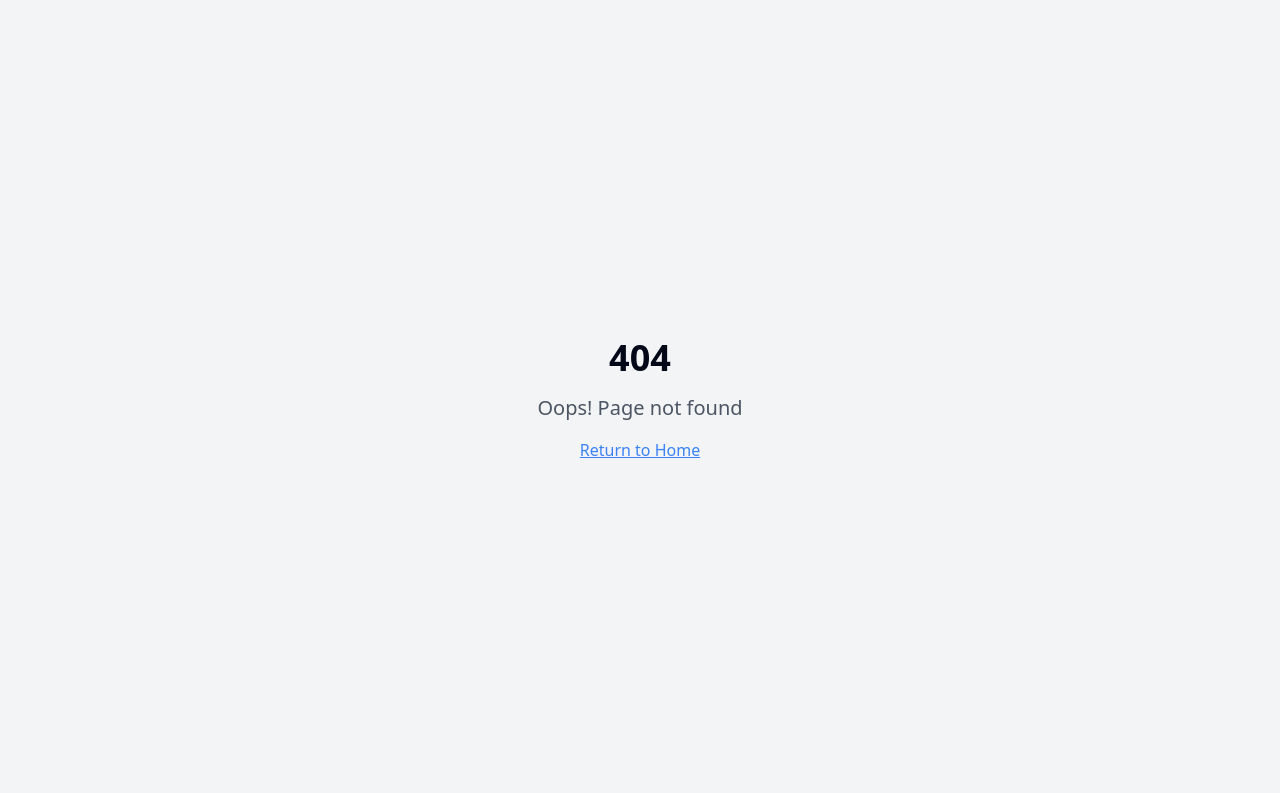
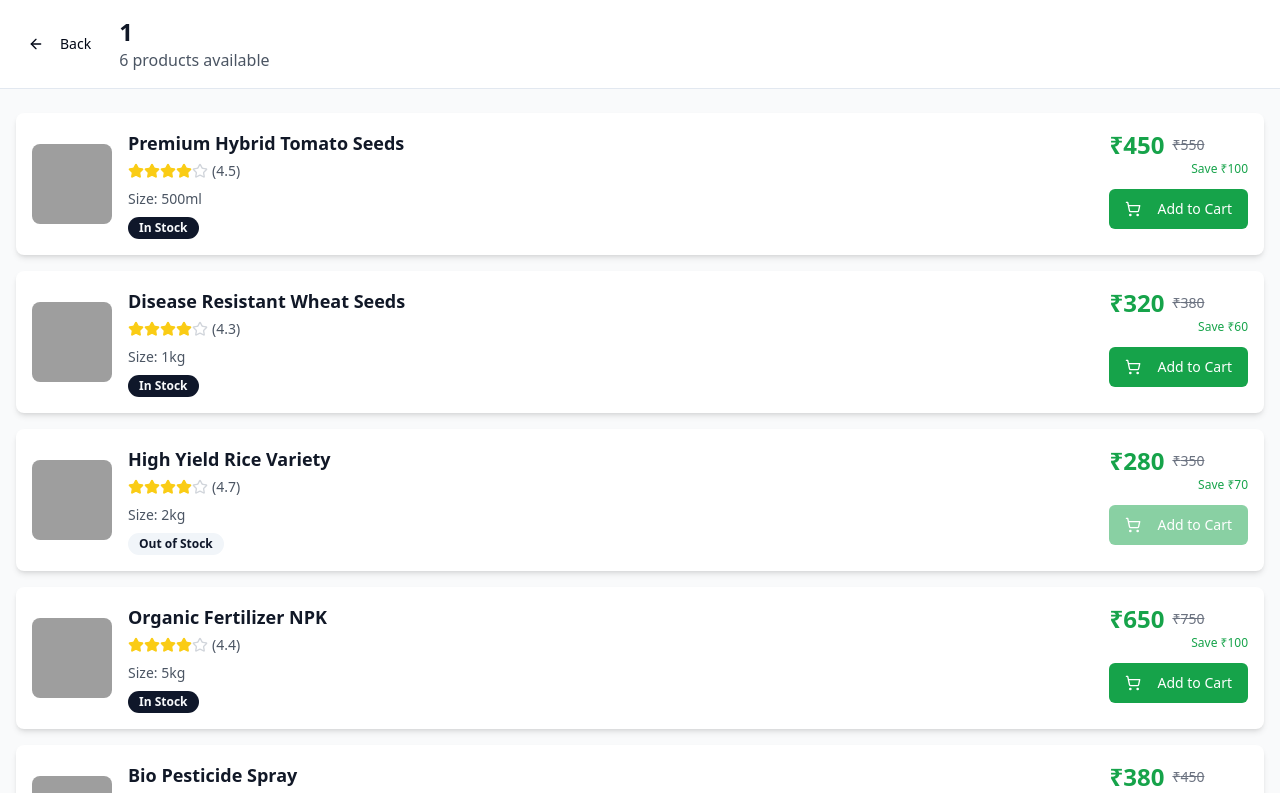
Before and after one commit to Vishal0325/agri-dost-store, a React (Vite) app: page /brand/1 in a window 1280 px wide. Before the commit this address had no page. Shown: the top 793 px of the page. Built offline with nearby package versions, Linux system fonts and the light colour scheme; grey boxes are pictures that could not be loaded.

Commit message:
feat: Create brand product listing page
Implement a new page to display products of a selected brand, listed line by line with product details.

```diff
--- a/src/App.tsx
+++ b/src/App.tsx
@@ -9,6 +9,7 @@ import Blog from './pages/Blog';
 import Cart from './pages/Cart';
 import NotFound from './pages/NotFound';
 import Login from './pages/Login';
+import BrandDetail from './pages/BrandDetail';
 import { WalletProvider } from './contexts/WalletContext';
 import { LanguageProvider } from './contexts/LanguageContext';
 import { Toaster } from '@/components/ui/toaster';
@@ -29,6 +30,7 @@ function App() {
               <Route path="/" element={<Index />} />
               <Route path="/products" element={<Products />} />
               <Route path="/product/:id" element={<ProductDetail />} />
+              <Route path="/brand/:brandName" element={<BrandDetail />} />
               <Route path="/upload" element={<ProductUpload />} />
               <Route path="/blog" element={<Blog />} />
               <Route path="/cart" element={<Cart />} />
--- a/src/components/BrandsSection.tsx
+++ b/src/components/BrandsSection.tsx
@@ -1,12 +1,18 @@
-
 import React, { useState } from 'react';
 import { Button } from '@/components/ui/button';
 import { Card, CardContent } from '@/components/ui/card';
 import { ArrowRight, X } from 'lucide-react';
 import { Dialog, DialogContent, DialogHeader, DialogTitle, DialogTrigger } from '@/components/ui/dialog';
+import { useNavigate } from 'react-router-dom';
 
 const BrandsSection = () => {
   const [isModalOpen, setIsModalOpen] = useState(false);
+  const navigate = useNavigate();
+
+  const handleBrandClick = (brandName: string) => {
+    console.log('Navigating to brand:', brandName);
+    navigate(`/brand/${encodeURIComponent(brandName)}`);
+  };
 
   // Featured brands for homepage display
   const featuredBrands = [
@@ -132,6 +138,7 @@ const BrandsSection = () => {
             <Card
               key={brand.id}
               className="group cursor-pointer transform hover:scale-105 transition-all duration-300 shadow-lg hover:shadow-2xl border-0 bg-white overflow-hidden"
+              onClick={() => handleBrandClick(brand.name)}
             >
               <CardContent className="p-6 text-center">
                 <div className="mb-4">
@@ -175,6 +182,10 @@ const BrandsSection = () => {
                   <div
                     key={brand.id}
                     className="group cursor-pointer transform hover:scale-105 transition-all duration-300 bg-white p-4 rounded-lg shadow-md hover:shadow-lg border"
+                    onClick={() => {
+                      setIsModalOpen(false);
+                      handleBrandClick(brand.name);
+                    }}
                   >
                     <div className="text-center">
                       <div className="mb-3">
--- /dev/null
+++ b/src/pages/BrandDetail.tsx
@@ -0,0 +1,199 @@
+
+import React from 'react';
+import { ArrowLeft, Star, ShoppingCart } from 'lucide-react';
+import { Button } from '@/components/ui/button';
+import { Badge } from '@/components/ui/badge';
+import { useNavigate, useParams } from 'react-router-dom';
+import { useToast } from '@/hooks/use-toast';
+
+const BrandDetailPage = () => {
+  const navigate = useNavigate();
+  const { brandName } = useParams();
+  const { toast } = useToast();
+
+  const handleBack = () => {
+    navigate(-1);
+  };
+
+  const handleAddToCart = (productName: string, price: number) => {
+    console.log('Adding to cart:', productName);
+    toast({
+      title: "कार्ट में जोड़ा गया!",
+      description: `${productName} आपके कार्ट में जोड़ दिया गया है`,
+    });
+  };
+
+  // Mock brand products data - in real app this would come from API
+  const brandProducts = [
+    {
+      id: 1,
+      name: "Premium Hybrid Tomato Seeds",
+      image: "https://images.unsplash.com/photo-1592924357228-91a4daadcfea?ixlib=rb-4.0.3&w=300",
+      price: 450,
+      originalPrice: 550,
+      size: "500ml",
+      rating: 4.5,
+      inStock: true
+    },
+    {
+      id: 2,
+      name: "Disease Resistant Wheat Seeds",
+      image: "https://images.unsplash.com/photo-1574323347407-f5e1ad6d020b?ixlib=rb-4.0.3&w=300",
+      price: 320,
+      originalPrice: 380,
+      size: "1kg",
+      rating: 4.3,
+      inStock: true
+    },
+    {
+      id: 3,
+      name: "High Yield Rice Variety",
+      image: "https://images.unsplash.com/photo-1586201375761-83865001e31c?ixlib=rb-4.0.3&w=300",
+      price: 280,
+      originalPrice: 350,
+      size: "2kg",
+      rating: 4.7,
+      inStock: false
+    },
+    {
+      id: 4,
+      name: "Organic Fertilizer NPK",
+      image: "https://images.unsplash.com/photo-1625246333195-78d9c38ad649?ixlib=rb-4.0.3&w=300",
+      price: 650,
+      originalPrice: 750,
+      size: "5kg",
+      rating: 4.4,
+      inStock: true
+    },
+    {
+      id: 5,
+      name: "Bio Pesticide Spray",
+      image: "https://images.unsplash.com/photo-1566281796817-93bc94d7dbd2?ixlib=rb-4.0.3&w=300",
+      price: 380,
+      originalPrice: 450,
+      size: "1L",
+      rating: 4.2,
+      inStock: true
+    },
+    {
+      id: 6,
+      name: "Soil Conditioner Premium",
+      image: "https://images.unsplash.com/photo-1416879595882-3373a0480b5b?ixlib=rb-4.0.3&w=300",
+      price: 520,
+      originalPrice: 600,
+      size: "3kg",
+      rating: 4.6,
+      inStock: true
+    }
+  ];
+
+  return (
+    <div className="min-h-screen bg-gray-50">
+      {/* Header */}
+      <div className="bg-white border-b sticky top-0 z-10">
+        <div className="container mx-auto px-4 py-4">
+          <div className="flex items-center justify-between">
+            <div className="flex items-center space-x-4">
+              <Button variant="ghost" size="sm" onClick={handleBack}>
+                <ArrowLeft className="h-4 w-4 mr-2" />
+                Back
+              </Button>
+              <div>
+                <h1 className="text-2xl font-bold text-gray-900">{brandName || 'Brand Name'}</h1>
+                <p className="text-gray-600">{brandProducts.length} products available</p>
+              </div>
+            </div>
+          </div>
+        </div>
+      </div>
+
+      {/* Products List */}
+      <div className="container mx-auto px-4 py-6">
+        <div className="space-y-4">
+          {brandProducts.map((product) => (
+            <div key={product.id} className="bg-white rounded-lg shadow-md hover:shadow-lg transition-shadow">
+              <div className="flex items-center p-4 space-x-4">
+                {/* Product Image */}
+                <div className="flex-shrink-0">
+                  <img
+                    src={product.image}
+                    alt={product.name}
+                    className="w-20 h-20 object-cover rounded-lg"
+                  />
+                </div>
+
+                {/* Product Details */}
+                <div className="flex-1 min-w-0">
+                  <div className="flex items-start justify-between">
+                    <div className="flex-1">
+                      <h3 className="text-lg font-semibold text-gray-900 mb-1">
+                        {product.name}
+                      </h3>
+
+                      {/* Rating */}
+                      <div className="flex items-center mb-2">
+                        <div className="flex items-center">
+                          {[...Array(5)].map((_, i) => (
+                            <Star
+                              key={i}
+                              className={`h-4 w-4 ${
+                                i < Math.floor(product.rating) ? 'text-yellow-400 fill-current' : 'text-gray-300'
+                              }`}
+                            />
+                          ))}
+                        </div>
+                        <span className="text-sm text-gray-600 ml-1">({product.rating})</span>
+                      </div>
+
+                      {/* Size */}
+                      <p className="text-sm text-gray-600 mb-2">
+                        Size: <span className="font-medium">{product.size}</span>
+                      </p>
+
+                      {/* Stock Status */}
+                      <div className="flex items-center space-x-2">
+                        <Badge variant={product.inStock ? "default" : "secondary"}>
+                          {product.inStock ? 'In Stock' : 'Out of Stock'}
+                        </Badge>
+                      </div>
+                    </div>
+
+                    {/* Price and Actions */}
+                    <div className="text-right">
+                      <div className="mb-3">
+                        <div className="flex items-center space-x-2">
+                          <span className="text-2xl font-bold text-green-600">₹{product.price}</span>
+                          <span className="text-sm text-gray-500 line-through">₹{product.originalPrice}</span>
+                        </div>
+                        <div className="text-xs text-green-600">
+                          Save ₹{product.originalPrice - product.price}
+                        </div>
+                      </div>
+
+                      <Button
+                        className="bg-green-600 hover:bg-green-700 text-white"
+                        onClick={() => handleAddToCart(product.name, product.price)}
+                        disabled={!product.inStock}
+                      >
+                        <ShoppingCart className="h-4 w-4 mr-2" />
+                        Add to Cart
+                      </Button>
+                    </div>
+                  </div>
+                </div>
+              </div>
+            </div>
+          ))}
+        </div>
+
+        {brandProducts.length === 0 && (
+          <div className="text-center py-12">
+            <p className="text-gray-500 text-lg">No products found for this brand</p>
+          </div>
+        )}
+      </div>
+    </div>
+  );
+};
+
+export default BrandDetailPage;
```
